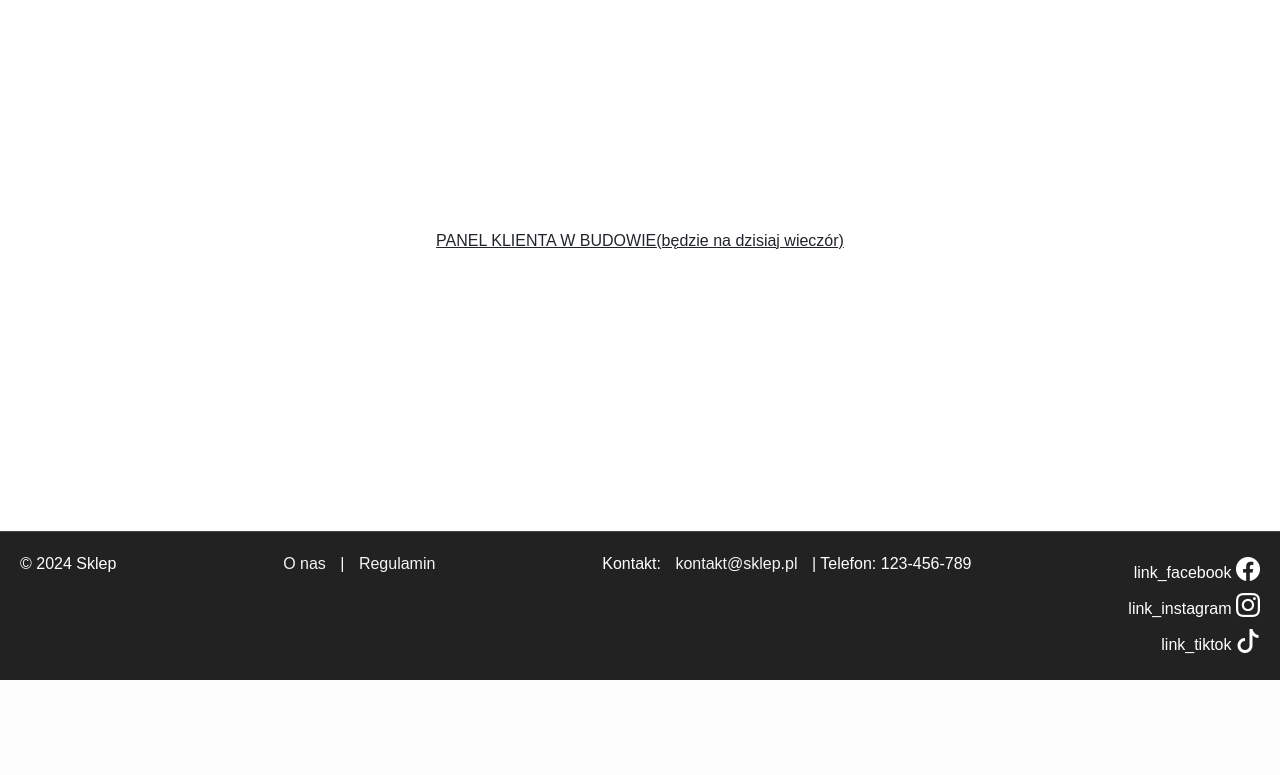
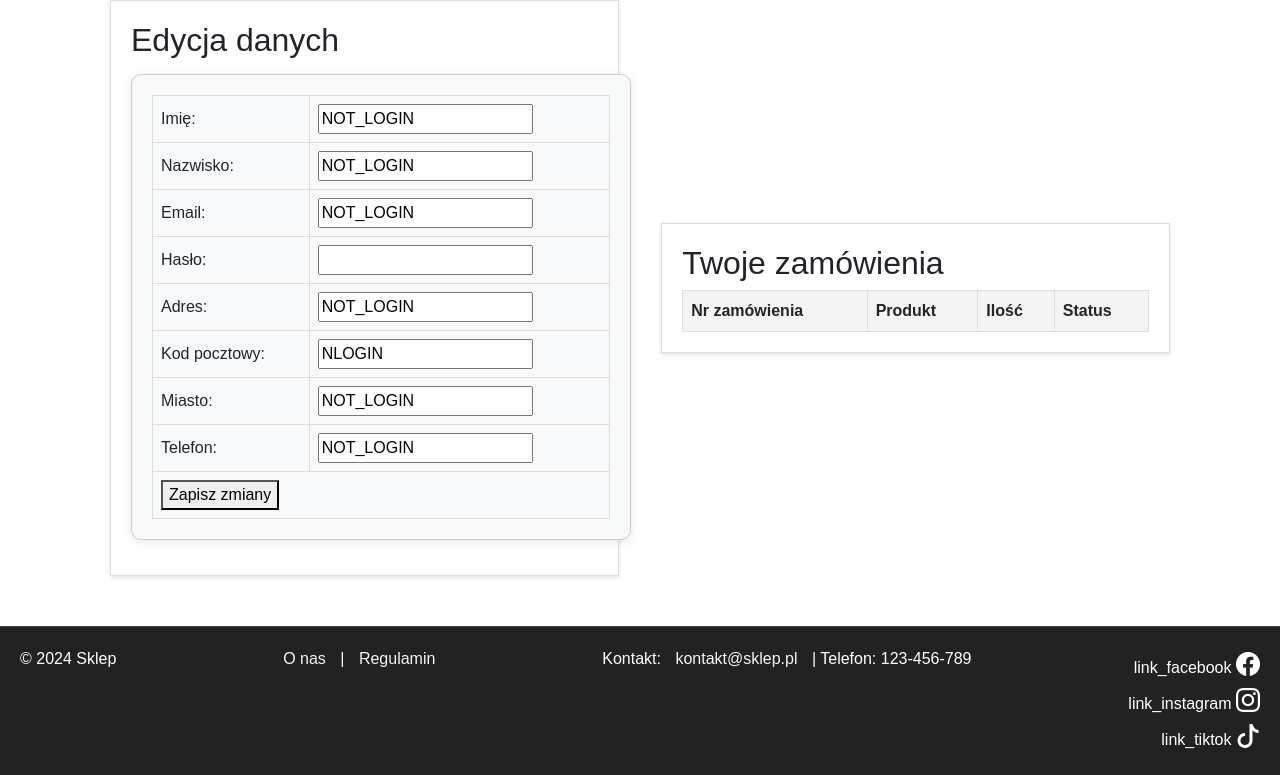
Before and after one commit to SzefKacpa/stronasklep, a PHP site: page /panel_klienta.php in a window 1280 px wide. Shown: the part 120-895 px from the top of the page. Before the commit the page ends 800 px from the top, so only its background shows below. Run offline with PHP 8.4, Linux system fonts and the light colour scheme; the visitor is signed in with stand-in values (Sample User, id 1); data comes from the database, SQL or seed files in the repository; both versions use the stored data as it was after the commit; lists and menus that the app fills with data are empty.

Commit message:
panelKlienta_full

```diff
--- a/index.php
+++ b/index.php
@@ -96,7 +96,7 @@
                         <a href="produkt_strona.php?id_produktu=' . $id . '" class="product-icon">
                             <i class="bi bi-search"></i>
                         </a>
-                        <img src="noimage.jpg" alt="Obrazek produktu" class="product-image">
+                        <img src="zdjecia_prod/'.$id.'.jpg" alt="Obrazek produktu" class="product-image">
                         <div class="product-info">
                             <div class="product-title">' . $nazwa . '</div>
                             <div class="product-price">' . $cena . ' PLN</div>
--- a/logowanie-PHP.php
+++ b/logowanie-PHP.php
@@ -29,7 +29,7 @@
             if($hash_haslo===$haslo_baza){
                 $_SESSION["id"] = $id;
                 $_SESSION["message"] = "Zalogowano pomyślnie.";
-                header("Location: index.php?message=Witaj!%20PANEL%20KLIENTA%20W%20BUDOWIE%20!!!");
+                header("Location: index.php?message=Witaj!");
                 exit();
             }else{
                 header("Location: logowanie.php?message=Nieprawidłowe%20hasło.");
--- a/panel_klienta.php
+++ b/panel_klienta.php
@@ -1,5 +1,46 @@
 <?php
 session_start();
+
+$mysqli = new mysqli("localhost", "root", "", "stronabaza");
+
+if ($mysqli->connect_error) {
+    die("Błąd połączenia: " . $mysqli->connect_error);
+}
+
+$klient_id = $_SESSION['id'];
+
+if ($_SERVER['REQUEST_METHOD'] === 'POST') {
+    $imie = $_POST['imie'];
+    $nazwisko = $_POST['nazwisko'];
+    $email = $_POST['email'];
+    $hash_haslo=hash('sha256', $_POST['haslo']);
+    $adres = $_POST['adres'];
+    $kod_pocztowy = $_POST['kod_pocztowy'];
+    $miasto = $_POST['miasto'];
+    $telefon = $_POST['telefon'];
+
+    $sql_update = "UPDATE uzytkownicy SET imie = ?, nazwisko = ?, email = ?, haslo = ?, adres = ?, kod_pocztowy = ?, miasto = ?, telefon = ? WHERE id = ?";
+    $stmt_update = $mysqli->prepare($sql_update);
+    $stmt_update->bind_param("ssssssssi", $imie, $nazwisko, $email, $hash_haslo, $adres, $kod_pocztowy, $miasto, $telefon, $klient_id);
+
+    if ($stmt_update->execute()) {
+        echo "<p style='color: green;'>Dane zostały zaktualizowane.</p>";
+    } else {
+        echo "<p style='color: red;'>Błąd aktualizacji danych: " . $mysqli->error . "</p>";
+    }
+}
+
+$sql_klient = "SELECT imie, nazwisko, email, adres, kod_pocztowy, miasto, telefon FROM uzytkownicy WHERE id = ?";
+$stmt_klient = $mysqli->prepare($sql_klient);
+$stmt_klient->bind_param("i", $klient_id);
+$stmt_klient->execute();
+$dane_klienta = $stmt_klient->get_result()->fetch_assoc();
+
+$sql_zamowienia = "SELECT z.id, p.nazwa, z.ilosc, z.status FROM zamowienia z INNER JOIN produkty p ON z.id_produkt = p.id WHERE z.id_klient = ?";
+$stmt_zamowienia = $mysqli->prepare($sql_zamowienia);
+$stmt_zamowienia->bind_param("i", $klient_id);
+$stmt_zamowienia->execute();
+$zamowienia = $stmt_zamowienia->get_result();
 ?>
 <!DOCTYPE html>
 <html lang="pl">
@@ -10,6 +51,31 @@ session_start();
     <link href="https://cdn.jsdelivr.net/npm/bootstrap@5.3.0-alpha1/dist/css/bootstrap.min.css" rel="stylesheet">
     <link href="https://cdn.jsdelivr.net/npm/bootstrap-icons/font/bootstrap-icons.css" rel="stylesheet">
     <link href="styl_1.css" rel="stylesheet">
+    <style>
+        .container {
+            display: flex;
+            justify-content: space-between;
+            gap: 20px;
+        }
+        .block {
+            width: 48%;
+            border: 1px solid #ddd;
+            padding: 20px;
+            box-shadow: 0 2px 4px rgba(0, 0, 0, 0.1);
+        }
+        table {
+            width: 100%;
+            border-collapse: collapse;
+        }
+        table th, table td {
+            border: 1px solid #ddd;
+            padding: 8px;
+            text-align: left;
+        }
+        table th {
+            background-color: #f4f4f4;
+        }
+    </style>
 </head>
 <body>
 <nav class="navbar navbar-expand-lg navbar-dark">
@@ -31,9 +97,72 @@ session_start();
 </nav>
 
 <div class="container">
-    <U>PANEL KLIENTA W BUDOWIE</U>
-    <br>
-    <u>(będzie na dzisiaj wieczór)</u>
+    <div class="block">
+        <h2>Edycja danych</h2>
+        <form action="<?= htmlspecialchars($_SERVER['PHP_SELF']) ?>" method="POST">
+            <table>
+                <tr>
+                    <td><label for="imie">Imię:</label></td>
+                    <td><input type="text" id="imie" name="imie" value="<?= htmlspecialchars($dane_klienta['imie']) ?>" contenteditable="false"></td>
+                </tr>
+                <tr>
+                    <td><label for="nazwisko">Nazwisko:</label></td>
+                    <td><input type="text" id="nazwisko" name="nazwisko" value="<?= htmlspecialchars($dane_klienta['nazwisko']) ?>" contenteditable="false"></td>
+                </tr>
+                <tr>
+                    <td><label for="email">Email:</label></td>
+                    <td><input type="email" id="email" name="email" value="<?= htmlspecialchars($dane_klienta['email']) ?>" contenteditable="false"></td>
+                </tr>
+                <tr>
+                    <td><label for="haslo">Hasło:</label></td>
+                    <td><input type="password" id="haslo" name="haslo" required></td>
+                </tr>
+                <tr>
+                    <td><label for="adres">Adres:</label></td>
+                    <td><input type="text" id="adres" name="adres" value="<?= htmlspecialchars($dane_klienta['adres']) ?>" required></td>
+                </tr>
+                <tr>
+                    <td><label for="kod_pocztowy">Kod pocztowy:</label></td>
+                    <td><input type="text" id="kod_pocztowy" name="kod_pocztowy" value="<?= htmlspecialchars($dane_klienta['kod_pocztowy']) ?>" required></td>
+                </tr>
+                <tr>
+                    <td><label for="miasto">Miasto:</label></td>
+                    <td><input type="text" id="miasto" name="miasto" value="<?= htmlspecialchars($dane_klienta['miasto']) ?>" required></td>
+                </tr>
+                <tr>
+                    <td><label for="telefon">Telefon:</label></td>
+                    <td><input type="text" id="telefon" name="telefon" value="<?= htmlspecialchars($dane_klienta['telefon']) ?>" required></td>
+                </tr>
+                <tr>
+                    <td colspan="2"><button type="submit">Zapisz zmiany</button></td>
+                </tr>
+            </table>
+        </form>
+    </div>
+
+    <div class="block">
+        <h2>Twoje zamówienia</h2>
+        <table>
+            <thead>
+            <tr>
+                <th>Nr zamówienia</th>
+                <th>Produkt</th>
+                <th>Ilość</th>
+                <th>Status</th>
+            </tr>
+            </thead>
+            <tbody>
+            <?php while ($row = $zamowienia->fetch_assoc()): ?>
+                <tr>
+                    <td><?= htmlspecialchars($row['id']) ?></td>
+                    <td><?= htmlspecialchars($row['nazwa']) ?></td>
+                    <td><?= htmlspecialchars($row['ilosc']) ?></td>
+                    <td><?= htmlspecialchars($row['status']) ?></td>
+                </tr>
+            <?php endwhile; ?>
+            </tbody>
+        </table>
+    </div>
 </div>
 
 <footer>
--- a/produkt_strona.php
+++ b/produkt_strona.php
@@ -207,7 +207,7 @@
             <div class="main-content">
                 <div class="image-section">
                     <h1><?php echo htmlspecialchars($produkt['nazwa']); ?></h1>
-                    <img src="noimage.jpg" alt="<?php echo htmlspecialchars($produkt['nazwa']); ?>">
+                    <img src="zdjecia_prod/<?php echo htmlspecialchars($produkt['id']);?>.jpg" alt="<?php echo htmlspecialchars($produkt['nazwa']); ?>">
                 </div>
 
                 <div class="product-info">
--- a/styl_1.css
+++ b/styl_1.css
@@ -48,9 +48,9 @@ body {
     justify-content: center;
     align-items: center;
     padding-top: 0px;
-    padding-right: 50px;
+    padding-right: 40px;
     padding-bottom: 50px;
-    padding-left: 50px;
+    padding-left: 40px;
     background-color: #fff;
 }
 
```
Also changed, not shown: stronabaza.sql (+28 -9 lines), zamowienia.php (+11 -2 lines), noimage.jpg (deleted), zdjecia_prod/1.jpg (added), zdjecia_prod/2.jpg (added), zdjecia_prod/3.jpg (added), zdjecia_prod/4.jpg (added), zdjecia_prod/5.jpg (added), 1 other file.
